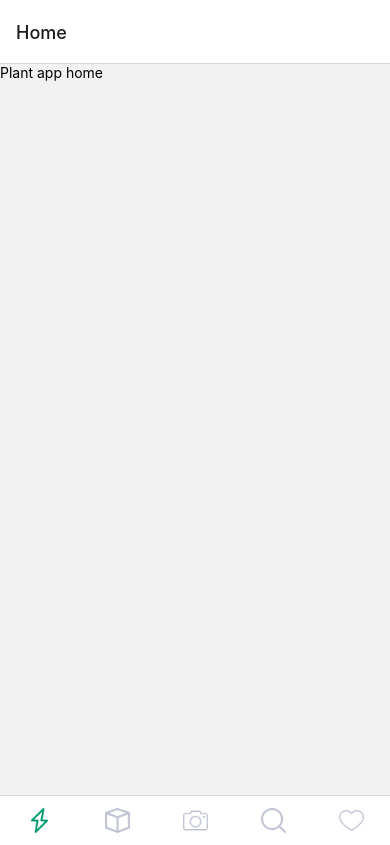
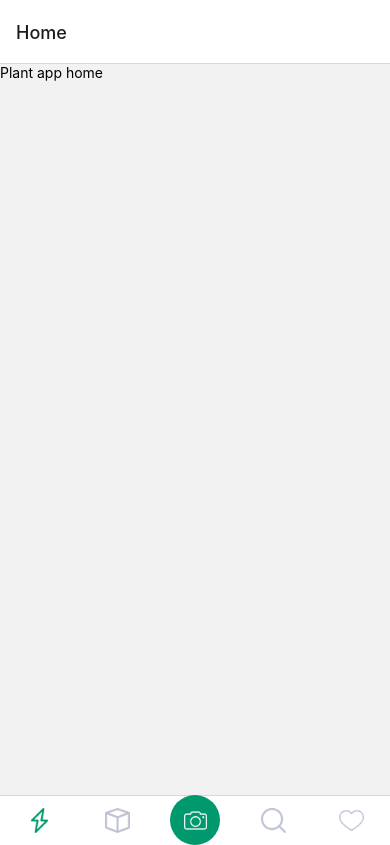
Before and after one commit to oluseyi-ged/onboarding-screen, a React Native app in the folder plantExploration/: screen /Home in a window 390 px wide. Built offline with nearby package versions, Linux system fonts and the light colour scheme.

Commit message:
make camera button standout

```diff
--- a/plantExploration/src/components/navigation/Tabs.tsx
+++ b/plantExploration/src/components/navigation/Tabs.tsx
@@ -9,6 +9,29 @@ const Tab = createBottomTabNavigator();
 const tabOptions = {
   showLabel: false,
   style: {height: '10%'},
+};
+
+const CameraButton = () => {
+  return (
+    <View
+      style={{
+        alignItems: 'center',
+        justifyContent: 'center',
+        width: 50,
+        height: 50,
+        borderRadius: 25,
+        backgroundColor: COLORS.primary,
+      }}>
+      <Image
+        source={icons.camera}
+        resizeMode="contain"
+        style={{
+          width: 23,
+          height: 23,
+        }}
+      />
+    </View>
+  );
 };
 
 const Tabs = () => {
@@ -37,13 +60,7 @@ const Tabs = () => {
                 />
               );
             case 'Camera':
-              return (
-                <Image
-                  source={icons.camera}
-                  resizeMode="contain"
-                  style={{tintColor: tintColor, width: 25, height: 25}}
-                />
-              );
+              return <CameraButton />;
             case 'Search':
               return (
                 <Image
```
